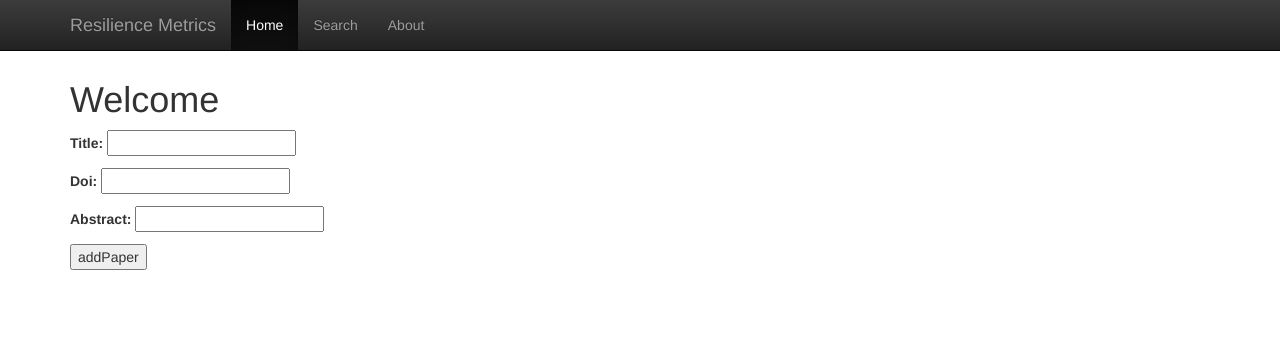
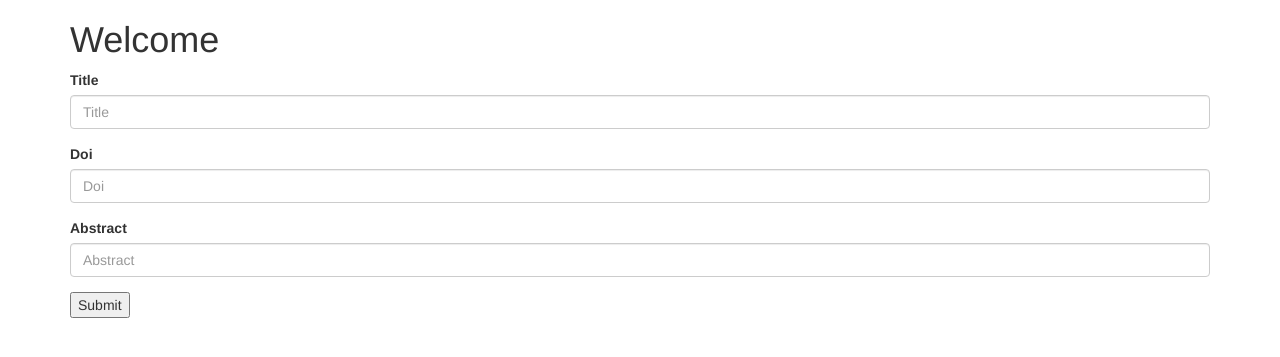
Before and after one commit to nanocatdemen/resilienceServer, a Django app: page / in a window 1280 px wide. Shown: the top 357 px of the page. Run offline with Django 3.2, Linux system fonts and the light colour scheme; some libraries are stand-ins or nearby versions.

Commit message:
Cosas de Jimbo

```diff
--- a/requirements.txt
+++ b/requirements.txt
@@ -1,2 +1,2 @@
 django
-django-crispy-forms
+django-bootstrap3
--- a/src/resiliencemetrics/static/css/style.css
+++ /dev/null
@@ -1,3 +0,0 @@
-body {
-  padding-top: 60px;
-}
--- a/src/resiliencemetrics/templates/base.html
+++ b/src/resiliencemetrics/templates/base.html
@@ -1,29 +1,22 @@
-{% load staticfiles %}
+{% load bootstrap3 %}
 <!DOCTYPE html>
 <html lang="en">
 
 <head>
   {% block head %}
-  <meta charset="utf-8">
-  <meta http-equiv="X-UA-Compatible" content="IE=edge">
-  <meta name="viewport" content="width=device-width, initial-scale=1">
-  <!-- The above 3 meta tags *must* come first in the head; any other head content must come *after* these tags -->
-  <!-- <link rel="icon" href="../../favicon.ico"> -->
+  <title>{% block head_title %}Resilience Metrics{% endblock %}</title>
+  {% endblock %}
 
-  <title>{% block head_title %}Resilience Metrics{% endblock %}</title>
+  {% bootstrap_css %}
+  {% bootstrap_javascript %}
 
-  {% include 'head_css.html' %}
-  {% endblock %}
+  {% bootstrap_messages %}
 </head>
 
 <body>
-  {% include 'navbar.html' %}
-
   <div class="container">
     {% block content %} {% endblock %}
   </div>
-
-  {% include 'javascript.html' %}
 </body>
 
 </html>
--- a/src/resiliencemetrics/templates/head_css.html
+++ /dev/null
@@ -1,8 +0,0 @@
-{% load staticfiles %}
-<!-- Latest compiled and minified CSS -->
-<link rel="stylesheet" href="https://maxcdn.bootstrapcdn.com/bootstrap/3.3.7/css/bootstrap.min.css" integrity="sha384-BVYiiSIFeK1dGmJRAkycuHAHRg32OmUcww7on3RYdg4Va+PmSTsz/K68vbdEjh4u" crossorigin="anonymous">
-
-<!-- Optional theme -->
-<link rel="stylesheet" href="https://maxcdn.bootstrapcdn.com/bootstrap/3.3.7/css/bootstrap-theme.min.css" integrity="sha384-rHyoN1iRsVXV4nD0JutlnGaslCJuC7uwjduW9SVrLvRYooPp2bWYgmgJQIXwl/Sp" crossorigin="anonymous">
-
-<link href="{% static 'css/style.css' %}" rel="stylesheet">
--- a/src/resiliencemetrics/templates/home.html
+++ b/src/resiliencemetrics/templates/home.html
@@ -1,11 +1,17 @@
 {% extends 'base.html' %}
+{% load bootstrap3 %}
 
 {% block head_title %}Home | {{ block.super }}{% endblock %}
 
 {% block content %}
 <h1>{{ title }}</h1>
-<form method='POST' action=''>{% csrf_token %}
-  {{ form.as_p }}
-  <input type='submit' value='addPaper' />
-</form>
+
+<form action='' method='POST' class='form'>
+  {% csrf_token %}
+  {% bootstrap_form form %}
+  {% buttons %}
+    <button type='submit' class='addPaper'>
+      {% bootstrap_icon 'star' %} Submit
+    </button>
+  {% endbuttons %}
 {% endblock %}
--- a/src/resiliencemetrics/templates/javascript.html
+++ /dev/null
@@ -1,6 +0,0 @@
-{% load staticfiles %}
-<!-- Bootstrap core JavaScript ================================================== -->
-<!-- Placed at the end of the document so the pages load faster -->
-<script src="https://ajax.googleapis.com/ajax/libs/jquery/1.12.4/jquery.min.js"></script>
-<!-- Latest compiled and minified JavaScript -->
-<script src="https://maxcdn.bootstrapcdn.com/bootstrap/3.3.7/js/bootstrap.min.js" integrity="sha384-Tc5IQib027qvyjSMfHjOMaLkfuWVxZxUPnCJA7l2mCWNIpG9mGCD8wGNIcPD7Txa" crossorigin="anonymous"></script>
--- a/src/resiliencemetrics/templates/navbar.html
+++ /dev/null
@@ -1,18 +0,0 @@
-<nav class="navbar navbar-inverse navbar-fixed-top">
-  <div class="container">
-    <div class="navbar-header">
-      <button type="button" class="navbar-toggle collapsed" data-toggle="collapse" data-target="#navbar" aria-expanded="false" aria-controls="navbar">
-        <span class="sr-only">Toggle navigation</span>
-      </button>
-      <a class="navbar-brand" href="#">Resilience Metrics</a>
-    </div>
-    <div id="navbar" class="collapse navbar-collapse">
-      <ul class="nav navbar-nav">
-        <li class="active"><a href="#">Home</a></li>
-        <li><a href="#search">Search</a></li>
-        <li><a href="#about">About</a></li>
-      </ul>
-    </div>
-    <!--/.nav-collapse -->
-  </div>
-</nav>
--- /dev/null
+++ b/src/resiliencemetrics/urls.py
@@ -0,0 +1,6 @@
+from django.conf.urls import url
+from . import views
+
+urlpatterns = [
+    url(r'^$', views.home, name='home')
+]
--- a/src/resiliencemetrics/views.py
+++ b/src/resiliencemetrics/views.py
@@ -15,7 +15,5 @@ def home(request):
     if form.is_valid():
         instance = form.save(commit=False)
         instance.save()
-        context = {
-            'title': 'yay'
-        }
+
     return render(request, 'home.html', context)
--- a/src/resilienceserver/settings.py
+++ b/src/resilienceserver/settings.py
@@ -31,13 +31,15 @@ ALLOWED_HOSTS = []
 # Application definition
 
 INSTALLED_APPS = [
-    'resiliencemetrics',
     'django.contrib.admin',
     'django.contrib.auth',
     'django.contrib.contenttypes',
     'django.contrib.sessions',
     'django.contrib.messages',
     'django.contrib.staticfiles',
+    'bootstrap3',
+    'resiliencemetrics',
+
 ]
 
 MIDDLEWARE_CLASSES = [
--- a/src/resilienceserver/urls.py
+++ b/src/resilienceserver/urls.py
@@ -13,17 +13,11 @@ Including another URLconf
     1. Import the include() function: from django.conf.urls import url, include
     2. Add a URL to urlpatterns:  url(r'^blog/', include('blog.urls'))
 """
-from django.conf.urls import url
+from django.conf.urls import url, include
 from django.contrib import admin
 
+
 urlpatterns = [
-    # Function view.
-    # Se queja porque es string
-    # /home/fernando/resilienceServer/src/resilienceserver/urls.py:21:
-    # RemovedInDjango110Warning: Support for string view arguments to url() is
-    # deprecated and will be removed in Django 1.10 (got
-    # resiliencemetrics.views.home). Pass the callable instead.
-    # url(r'^$', 'resiliencemetrics.views.home', name='home'),
-    url(r'^$', 'resiliencemetrics.views.home', name='home'),
     url(r'^admin/', admin.site.urls),
+    url(r'', include('resiliencemetrics.urls'))
 ]
```
